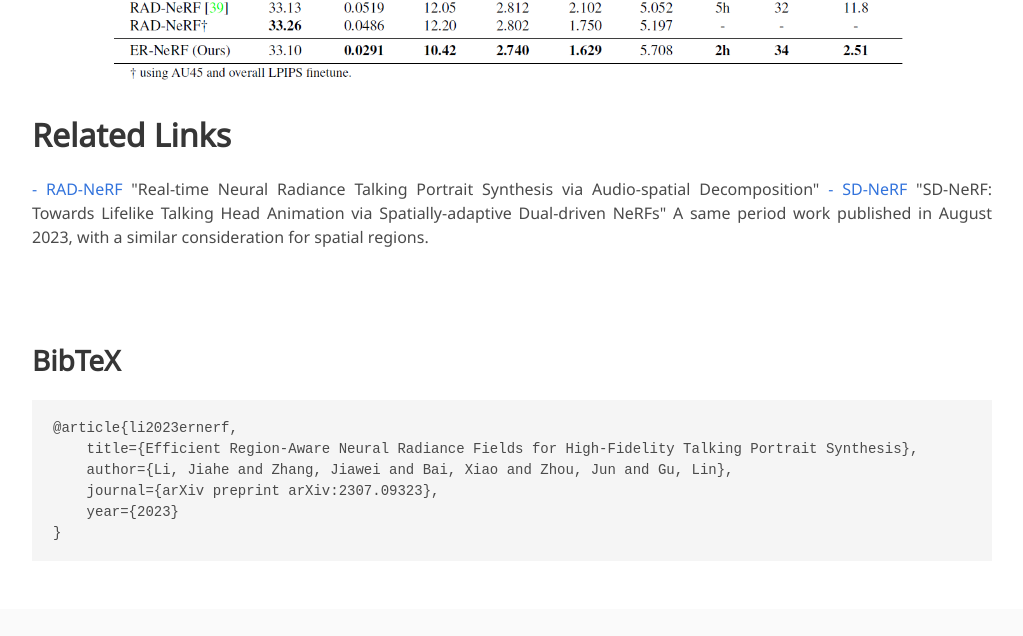
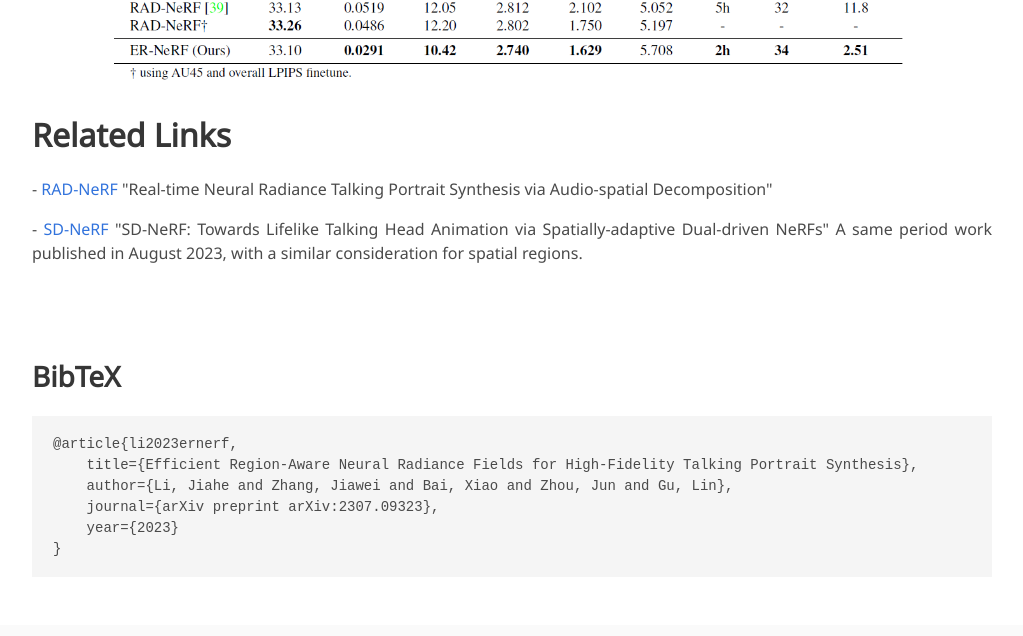
Before and after one commit to Fictionarry/ER-NeRF, a plain HTML site: page index.html in a window 1280 px wide. Shown: the part 3821-4457 px from the top of the page, without its empty margins (128-1151 px from the left). Drawn offline with nearby package versions, Linux system fonts and the light colour scheme; some icons are missing; a web font is replaced by a local one.

Commit message:
Update index.html

```diff
--- a/index.html
+++ b/index.html
@@ -344,8 +344,10 @@
 
         <div class="content has-text-justified">
           <p>
-            <a href="https://arxiv.org/abs/2211.12368">- RAD-NeRF</a> "Real-time Neural Radiance Talking Portrait Synthesis via Audio-spatial Decomposition"
-            <a href="https://ieeexplore.ieee.org/abstract/document/10229247">- SD-NeRF</a> "SD-NeRF: Towards Lifelike Talking Head Animation via Spatially-adaptive Dual-driven NeRFs" A same period work published in August 2023, with a similar consideration for spatial regions.
+            - <a href="https://arxiv.org/abs/2211.12368">RAD-NeRF</a> "Real-time Neural Radiance Talking Portrait Synthesis via Audio-spatial Decomposition"
+          </p>
+          <p>
+            - <a href="https://ieeexplore.ieee.org/abstract/document/10229247">SD-NeRF</a> "SD-NeRF: Towards Lifelike Talking Head Animation via Spatially-adaptive Dual-driven NeRFs" A same period work published in August 2023, with a similar consideration for spatial regions.
           </p>
         </div>
       </div>
```
